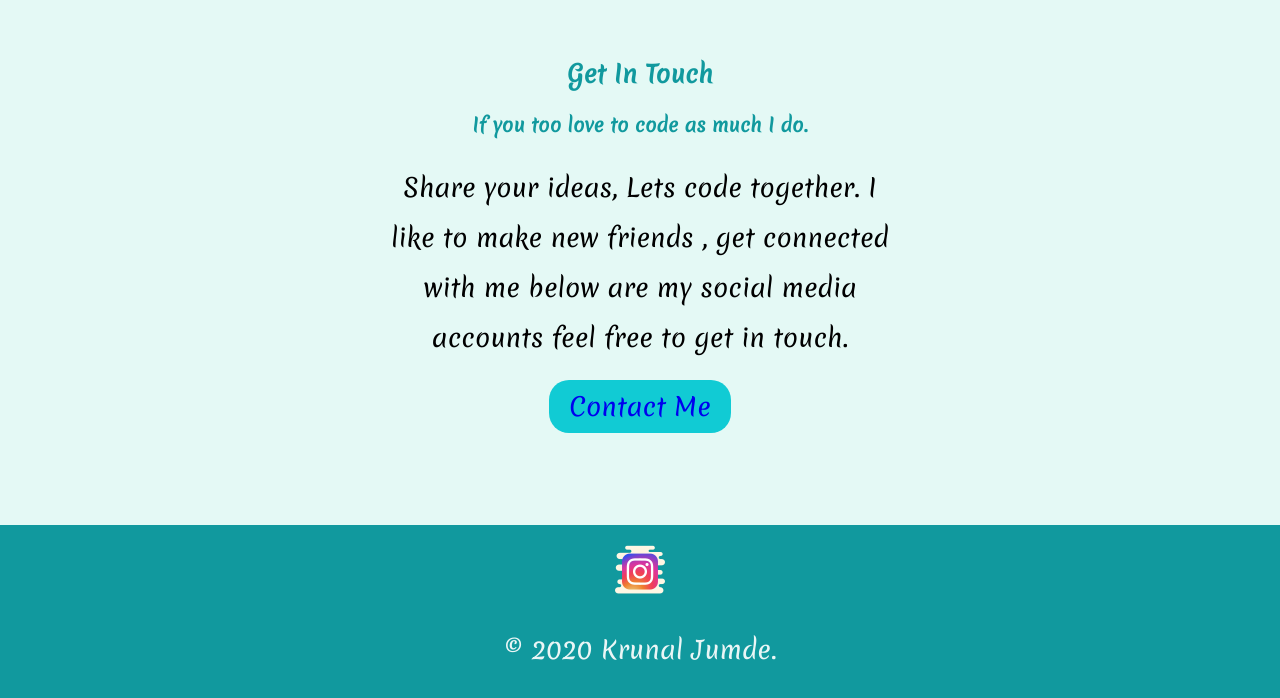
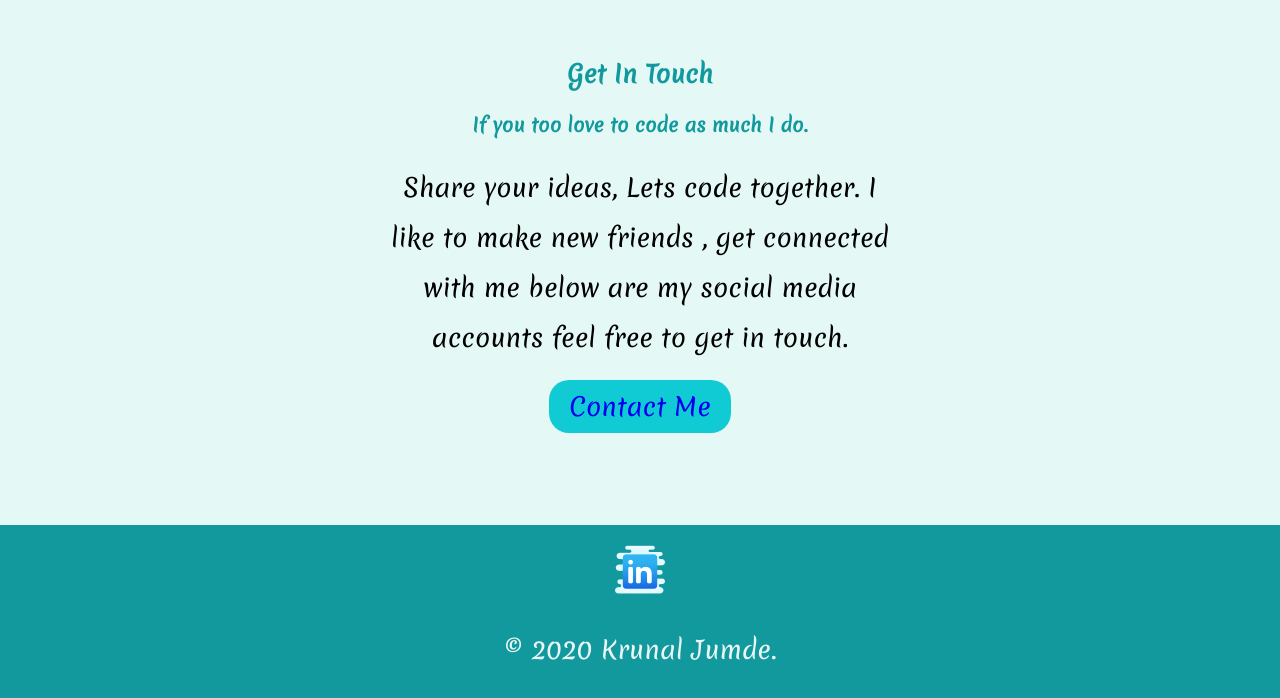
Before and after one commit to Krunaljumde24/myWebsite, a plain HTML site: page index.html in a window 1280 px wide. Shown: the part 2247-2945 px from the top of the page. Drawn offline with Linux system fonts and the light colour scheme.

Commit message:
Update index.html

```diff
--- a/index.html
+++ b/index.html
@@ -48,9 +48,7 @@
 
 
     <div class="bottom-container">
-<!--       <a class="footer-link" href=""><img src="pics\linkedin.png" alt="linkedin-icon"></a> -->
-      <a class="footer-link" href="https://www.linkedin.com/in/krunal-jumde-28206b15a/"><img src="pics\insta.png" alt="insta-icon"></a>
-
+      <a class="footer-link" href="https://www.linkedin.com/in/krunal-jumde-28206b15a/"><img src="pics\linkedin.png" alt="linkedin-icon"></a>
 
       <p class="copyright">© 2020 Krunal Jumde.</p>
     </div>
```
